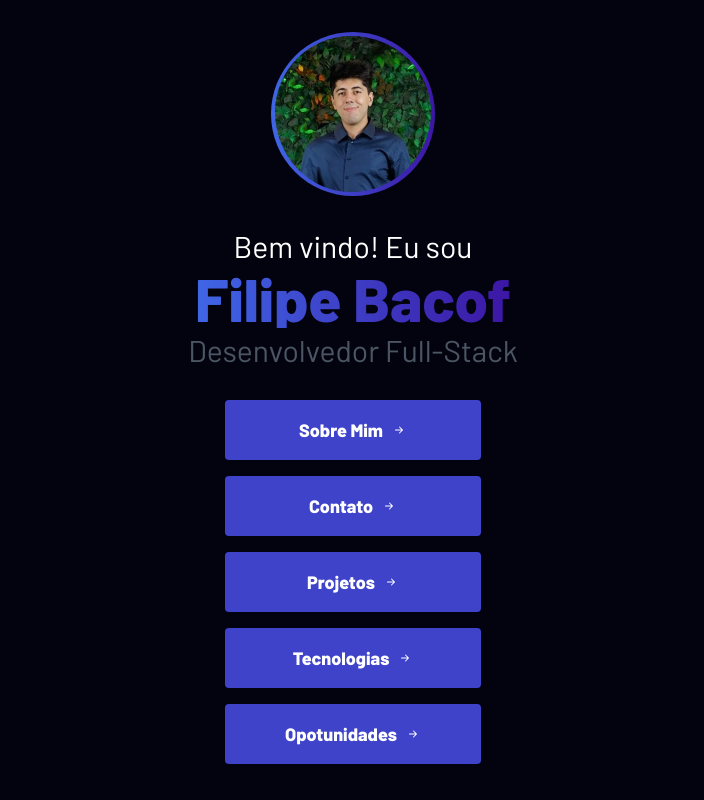
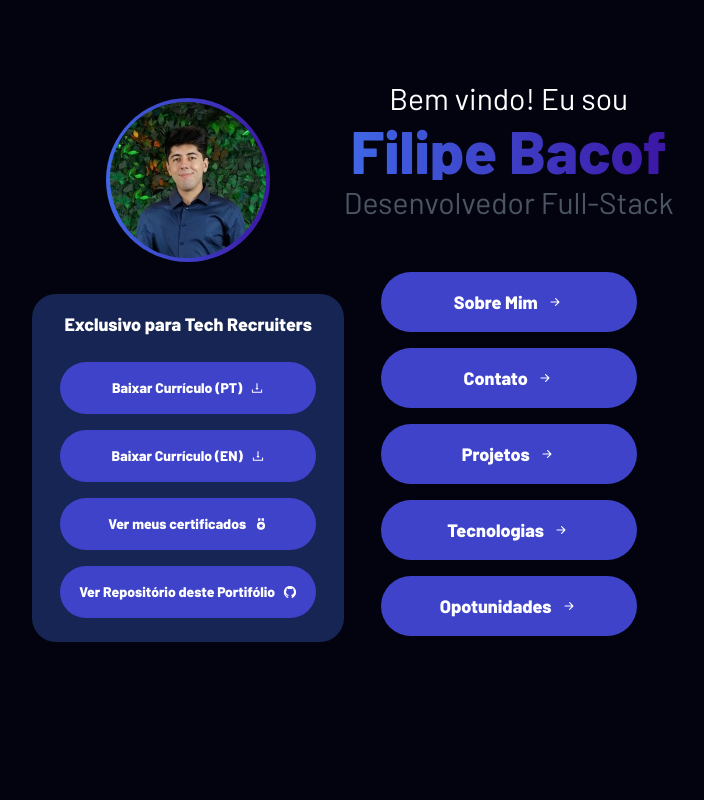
Before and after one commit to Filipe-Bacof/next-portifolio, a Next.js app: page / in a window 1280 px wide. Shown: the whole page, without its empty margins (287-991 px from the left). Built offline with nearby package versions, Linux system fonts and the light colour scheme.

Commit message:
best structure

```diff
--- a/src/app/components/Button.tsx
+++ b/src/app/components/Button.tsx
@@ -9,12 +9,14 @@ type ButtonProps = {
 export default function Button({ text, model, icon }: ButtonProps) {
   return (
     <button
-      className={`m-2 flex w-64 flex-row items-center justify-center rounded p-4 duration-200 ${
+      className={`m-2 flex w-64 flex-row items-center justify-center rounded-full p-4 text-white duration-200 ${
         model === 'navigate' &&
-        'bg-customBlue-100 text-white hover:bg-customBlue-200'
-      } ${model === 'return' && 'bg-red-500 hover:bg-red-800'}`}
+        'bg-customBlue-100 text-lg hover:bg-customBlue-200'
+      } ${model === 'return' && 'bg-red-500 text-lg hover:bg-red-800'} ${
+        model === 'link' && 'bg-customBlue-100 text-sm hover:bg-customBlue-200'
+      }`}
     >
-      <span className="pr-2 text-lg font-bold">{text}</span>
+      <span className="pr-2 font-bold">{text}</span>
       {icon && icon}
     </button>
   )
--- a/src/app/components/Header.tsx
+++ b/src/app/components/Header.tsx
@@ -1,7 +1,7 @@
 'use client'
 
-import Image from 'next/image'
 import { useEffect, useState } from 'react'
+import HomeNavigationLinks from './HomeNavigationLinks'
 
 export default function Header() {
   const [firstText, setFirstText] = useState('')
@@ -37,31 +37,19 @@ export default function Header() {
   }, [])
 
   return (
-    <header className="flex flex-col items-center justify-center">
-      <a
-        className="m-8 h-[164px] w-[164px] no-underline"
-        href="https://github.com/Filipe-Bacof"
-        target="_blank"
-        rel="noreferrer"
-      >
-        <div className="border-gradient-border h-[164px] w-[164px] items-center justify-center rounded-full bg-gradient-background transition-transform duration-300 hover:scale-110">
-          <Image
-            className="rounded-full pl-1 pt-1"
-            src="/profilepic.jpg"
-            alt="minha foto de perfil"
-            priority={false}
-            width={160}
-            height={160}
-          />
-        </div>
-      </a>
-      <div className="mb-6 flex flex-col items-center justify-center">
-        <span className="mb-1 text-3xl text-white">{firstText}</span>
-        <h1 className="mb-1 bg-gradient-to-r from-[#3f66e6] to-[#3c16a4] bg-clip-text text-6xl font-extrabold text-transparent">
+    <header className="flex flex-col items-center justify-center md:mt-20 md:gap-5">
+      <div className="mb-6 flex h-[139.97px] w-[329.65px] flex-col items-center justify-center">
+        <span className="mb-1 h-[35.99px] w-[238.87px] text-3xl text-white">
+          {firstText}
+        </span>
+        <h1 className="mb-1 h-[60px] w-[315.78px] bg-gradient-to-r from-[#3f66e6] to-[#3c16a4] bg-clip-text text-6xl font-extrabold text-transparent">
           {secondText}
         </h1>
-        <h2 className="text-3xl text-gray-600">{thirdText}</h2>
+        <h2 className="h-[35.99px] w-[329.64px] text-3xl text-gray-600">
+          {thirdText}
+        </h2>
       </div>
+      <HomeNavigationLinks />
     </header>
   )
 }
--- /dev/null
+++ b/src/app/components/HeaderPhoto.tsx
@@ -0,0 +1,23 @@
+import Image from 'next/image'
+
+export default function HeaderPhoto() {
+  return (
+    <a
+      className="m-8 h-[164px] w-[164px] no-underline"
+      href="https://github.com/Filipe-Bacof"
+      target="_blank"
+      rel="noreferrer"
+    >
+      <div className="border-gradient-border h-[164px] w-[164px] items-center justify-center rounded-full bg-gradient-background transition-transform duration-300 hover:scale-110">
+        <Image
+          className="rounded-full pl-1 pt-1"
+          src="/profilepic.jpg"
+          alt="minha foto de perfil"
+          priority={false}
+          width={160}
+          height={160}
+        />
+      </div>
+    </a>
+  )
+}
--- /dev/null
+++ b/src/app/components/HomeNavigationLinks.tsx
@@ -0,0 +1,45 @@
+import Link from 'next/link'
+import Button from './Button'
+import IconArrowRightShort from './icons/IconArrowRightShort'
+
+export default function HomeNavigationLinks() {
+  return (
+    <nav className="flex flex-col">
+      <Link href={'/about'}>
+        <Button
+          text="Sobre Mim"
+          model="navigate"
+          icon={<IconArrowRightShort />}
+        />
+      </Link>
+      <Link href={'/contact'}>
+        <Button
+          text="Contato"
+          model="navigate"
+          icon={<IconArrowRightShort />}
+        />
+      </Link>
+      <Link href={'/projects'}>
+        <Button
+          text="Projetos"
+          model="navigate"
+          icon={<IconArrowRightShort />}
+        />
+      </Link>
+      <Link href={'/techs'}>
+        <Button
+          text="Tecnologias"
+          model="navigate"
+          icon={<IconArrowRightShort />}
+        />
+      </Link>
+      <Link href={'/oportunities'}>
+        <Button
+          text="Opotunidades"
+          model="navigate"
+          icon={<IconArrowRightShort />}
+        />
+      </Link>
+    </nav>
+  )
+}
--- /dev/null
+++ b/src/app/components/icons/IconBxsMedal.tsx
@@ -0,0 +1,18 @@
+// icon:bxs-medal | Boxicons https://boxicons.com/ | Atisa
+import * as React from 'react'
+
+function IconBxsMedal(props: React.SVGProps<SVGSVGElement>) {
+  return (
+    <svg
+      viewBox="0 0 24 24"
+      fill="currentColor"
+      height="1em"
+      width="1em"
+      {...props}
+    >
+      <path d="M17 2h-4v4.059a8.946 8.946 0 014 1.459V2zm-6 0H7v5.518a8.946 8.946 0 014-1.459V2zm1 20a7 7 0 100-14 7 7 0 000 14zm-1.225-8.519L12 11l1.225 2.481 2.738.397-1.981 1.932.468 2.727L12 17.25l-2.449 1.287.468-2.727-1.981-1.932 2.737-.397z" />
+    </svg>
+  )
+}
+
+export default IconBxsMedal
--- /dev/null
+++ b/src/app/components/icons/IconDownload.tsx
@@ -0,0 +1,18 @@
+// icon:download | Ant Design Icons https://ant.design/components/icon/ | Ant Design
+import * as React from 'react'
+
+function IconDownload(props: React.SVGProps<SVGSVGElement>) {
+  return (
+    <svg
+      viewBox="0 0 1024 1024"
+      fill="currentColor"
+      height="1em"
+      width="1em"
+      {...props}
+    >
+      <path d="M505.7 661a8 8 0 0012.6 0l112-141.7c4.1-5.2.4-12.9-6.3-12.9h-74.1V168c0-4.4-3.6-8-8-8h-60c-4.4 0-8 3.6-8 8v338.3H400c-6.7 0-10.4 7.7-6.3 12.9l112 141.8zM878 626h-60c-4.4 0-8 3.6-8 8v154H214V634c0-4.4-3.6-8-8-8h-60c-4.4 0-8 3.6-8 8v198c0 17.7 14.3 32 32 32h684c17.7 0 32-14.3 32-32V634c0-4.4-3.6-8-8-8z" />
+    </svg>
+  )
+}
+
+export default IconDownload
--- /dev/null
+++ b/src/app/components/icons/IconGithub.tsx
@@ -0,0 +1,18 @@
+// icon:github | Ant Design Icons https://ant.design/components/icon/ | Ant Design
+import * as React from 'react'
+
+function IconGithub(props: React.SVGProps<SVGSVGElement>) {
+  return (
+    <svg
+      viewBox="0 0 1024 1024"
+      fill="currentColor"
+      height="1em"
+      width="1em"
+      {...props}
+    >
+      <path d="M511.6 76.3C264.3 76.2 64 276.4 64 523.5 64 718.9 189.3 885 363.8 946c23.5 5.9 19.9-10.8 19.9-22.2v-77.5c-135.7 15.9-141.2-73.9-150.3-88.9C215 726 171.5 718 184.5 703c30.9-15.9 62.4 4 98.9 57.9 26.4 39.1 77.9 32.5 104 26 5.7-23.5 17.9-44.5 34.7-60.8-140.6-25.2-199.2-111-199.2-213 0-49.5 16.3-95 48.3-131.7-20.4-60.5 1.9-112.3 4.9-120 58.1-5.2 118.5 41.6 123.2 45.3 33-8.9 70.7-13.6 112.9-13.6 42.4 0 80.2 4.9 113.5 13.9 11.3-8.6 67.3-48.8 121.3-43.9 2.9 7.7 24.7 58.3 5.5 118 32.4 36.8 48.9 82.7 48.9 132.3 0 102.2-59 188.1-200 212.9a127.5 127.5 0 0138.1 91v112.5c.8 9 0 17.9 15 17.9 177.1-59.7 304.6-227 304.6-424.1 0-247.2-200.4-447.3-447.5-447.3z" />
+    </svg>
+  )
+}
+
+export default IconGithub
--- a/src/app/layout.tsx
+++ b/src/app/layout.tsx
@@ -18,7 +18,7 @@ export const metadata = {
 export default function RootLayout({ children }: { children: ReactNode }) {
   return (
     <html lang="pt-br">
-      <body className={`${barlow.className} bg-customBlue-300`}>
+      <body className={`${barlow.className} bg-customBlue-300 md:h-full`}>
         {children}
       </body>
     </html>
--- a/src/app/page.tsx
+++ b/src/app/page.tsx
@@ -1,49 +1,42 @@
-import Link from 'next/link'
 import Button from './components/Button'
-import IconArrowRightShort from './components/icons/IconArrowRightShort'
 import Header from './components/Header'
+import HeaderPhoto from './components/HeaderPhoto'
+import IconBxsMedal from './components/icons/IconBxsMedal'
+import IconDownload from './components/icons/IconDownload'
+import IconGithub from './components/icons/IconGithub'
 
 export default function Home() {
   return (
-    <main className="flex flex-col items-center justify-center">
+    <main className="mb-16 flex flex-col items-center justify-center md:mb-0 md:flex-row">
+      <div className="flex flex-col items-center justify-center md:mt-16">
+        <HeaderPhoto />
+        <div className="hidden items-center justify-center rounded-3xl bg-blue-950 pb-4 text-white md:flex md:flex-col">
+          <h2 className="px-8 py-4 text-lg font-extrabold text-white">
+            Exclusivo para Tech Recruiters
+          </h2>
+          <Button
+            text="Baixar Currículo (PT)"
+            model="link"
+            icon={<IconDownload />}
+          />
+          <Button
+            text="Baixar Currículo (EN)"
+            model="link"
+            icon={<IconDownload />}
+          />
+          <Button
+            text="Ver meus certificados"
+            model="link"
+            icon={<IconBxsMedal />}
+          />
+          <Button
+            text="Ver Repositório deste Portifólio"
+            model="link"
+            icon={<IconGithub />}
+          />
+        </div>
+      </div>
       <Header />
-      <nav className="flex flex-col">
-        <Link href={'/about'}>
-          <Button
-            text="Sobre Mim"
-            model="navigate"
-            icon={<IconArrowRightShort />}
-          />
-        </Link>
-        <Link href={'/contact'}>
-          <Button
-            text="Contato"
-            model="navigate"
-            icon={<IconArrowRightShort />}
-          />
-        </Link>
-        <Link href={'/projects'}>
-          <Button
-            text="Projetos"
-            model="navigate"
-            icon={<IconArrowRightShort />}
-          />
-        </Link>
-        <Link href={'/techs'}>
-          <Button
-            text="Tecnologias"
-            model="navigate"
-            icon={<IconArrowRightShort />}
-          />
-        </Link>
-        <Link href={'/oportunities'}>
-          <Button
-            text="Opotunidades"
-            model="navigate"
-            icon={<IconArrowRightShort />}
-          />
-        </Link>
-      </nav>
     </main>
   )
 }
--- a/tailwind.config.js
+++ b/tailwind.config.js
@@ -12,45 +12,7 @@ module.exports = {
           'linear-gradient(90deg, #3f66e6 0%, #3c16a4 100%)',
       },
       colors: {
-        metal: {
-          50: '#636367',
-          100: '#5c5c61',
-          200: '#55555b',
-          300: '#4e4e54',
-          400: '#47474d',
-          500: '#404046',
-          600: '#39393f',
-          700: '#323237',
-          800: '#2b2b30',
-          900: '#242428',
-          950: '#1d1d20',
-        },
-        lightBlue: {
-          50: '#e6f7ff',
-          100: '#b3e6ff',
-          200: '#80d4ff',
-          300: '#4dc2ff',
-          400: '#1aafff',
-          500: '#008cff',
-          600: '#0079e6',
-          700: '#0066cc',
-          800: '#0052b3',
-          900: '#004099',
-          950: '#003380',
-        },
-        darkBlue: {
-          50: '#2c7fa9',
-          100: '#29779f',
-          200: '#266f95',
-          300: '#23678b',
-          400: '#205f82',
-          500: '#1d5778',
-          600: '#1a506e',
-          700: '#184966',
-          800: '#15415e',
-          900: '#123a54',
-          950: '#0f3249',
-        },
+        card: '#131313',
         customBlue: {
           100: '#3E43CA',
           200: '#3c16a4',
```
